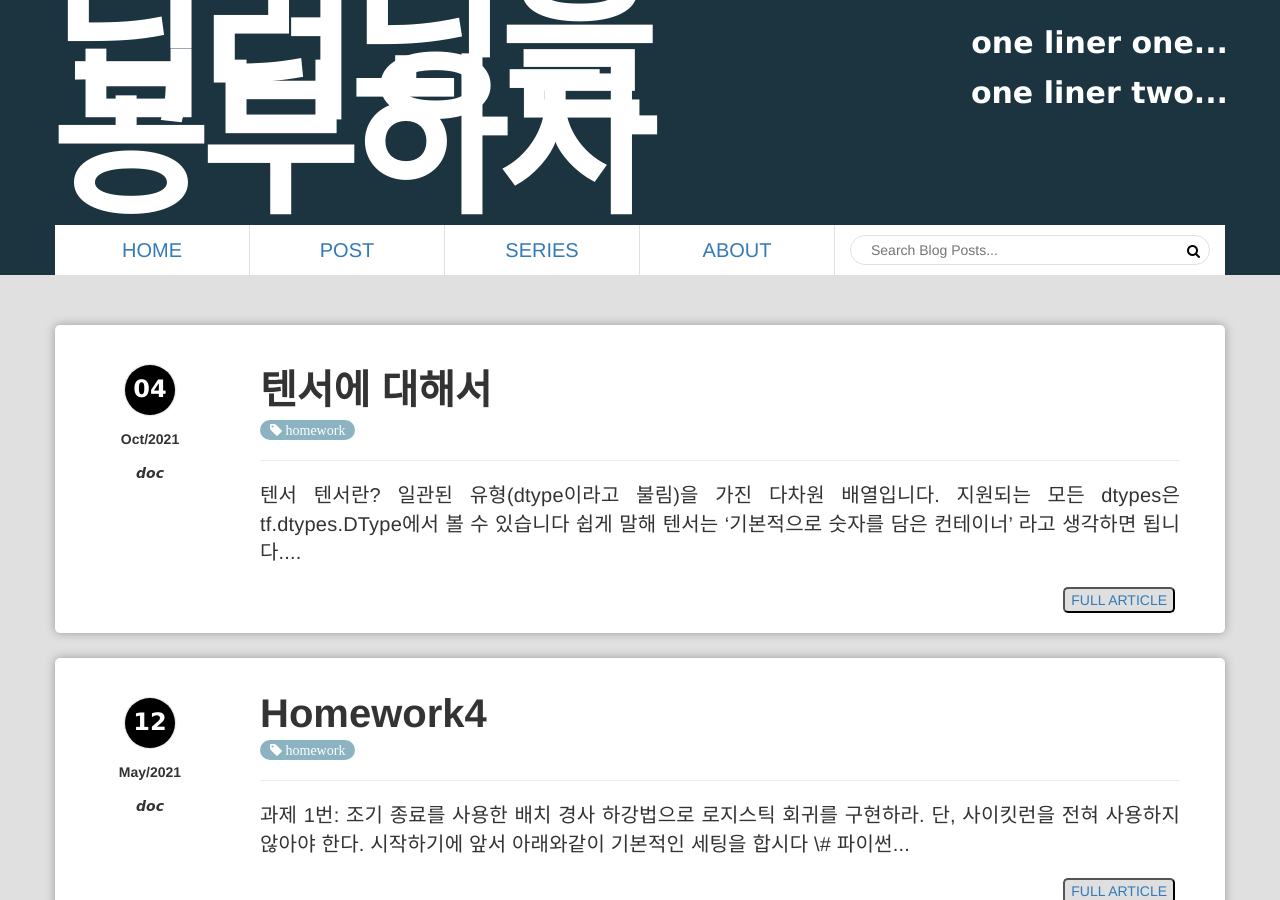
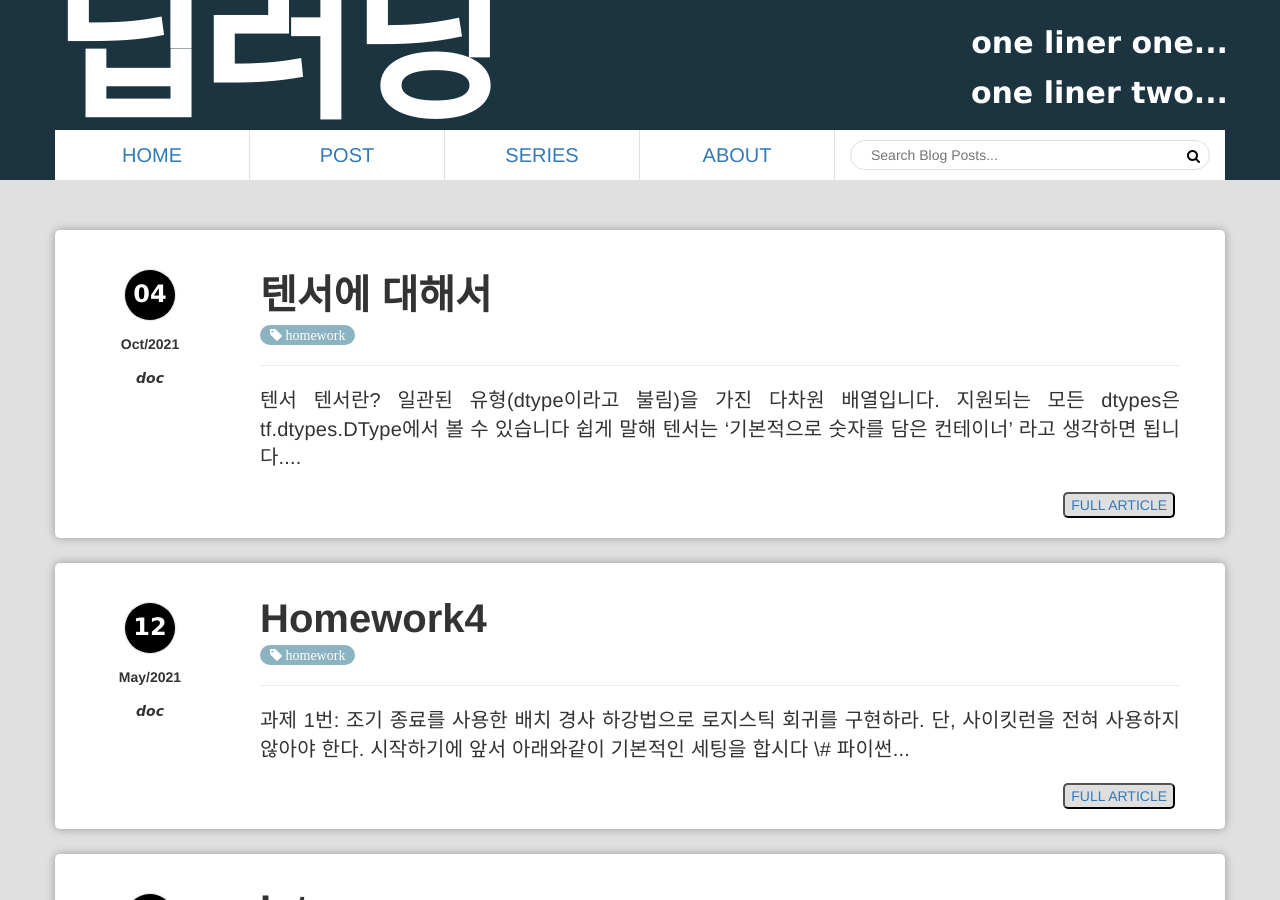
Before and after one commit to unifreak/jekyll-theme-textalic, a Jekyll site: the page built from index.html, in a window 1280 px wide and 900 px high. Built offline with Jekyll 4.4.1, drawn with Linux system fonts in a browser that asks for light colours; the list of posts is cut into pages by our own code.

Commit message:
Update _config.yml

```diff
--- a/_config.yml
+++ b/_config.yml
@@ -20,8 +20,8 @@
 excerpt_separator: "[-----]"
 
 url: # Required: replace this with your domain
-name: 딥러닝을 공부하자 # Required: will be displayed on every page's header
-title: site title # Required: site's default title
+name: 딥러닝 # Required: will be displayed on every page's header
+title: 딥러닝 # Required: site's default title
 shout: # Required: **TWO** lines, will be displayed on page's header.
   - one liner one...
   - one liner two...
```
